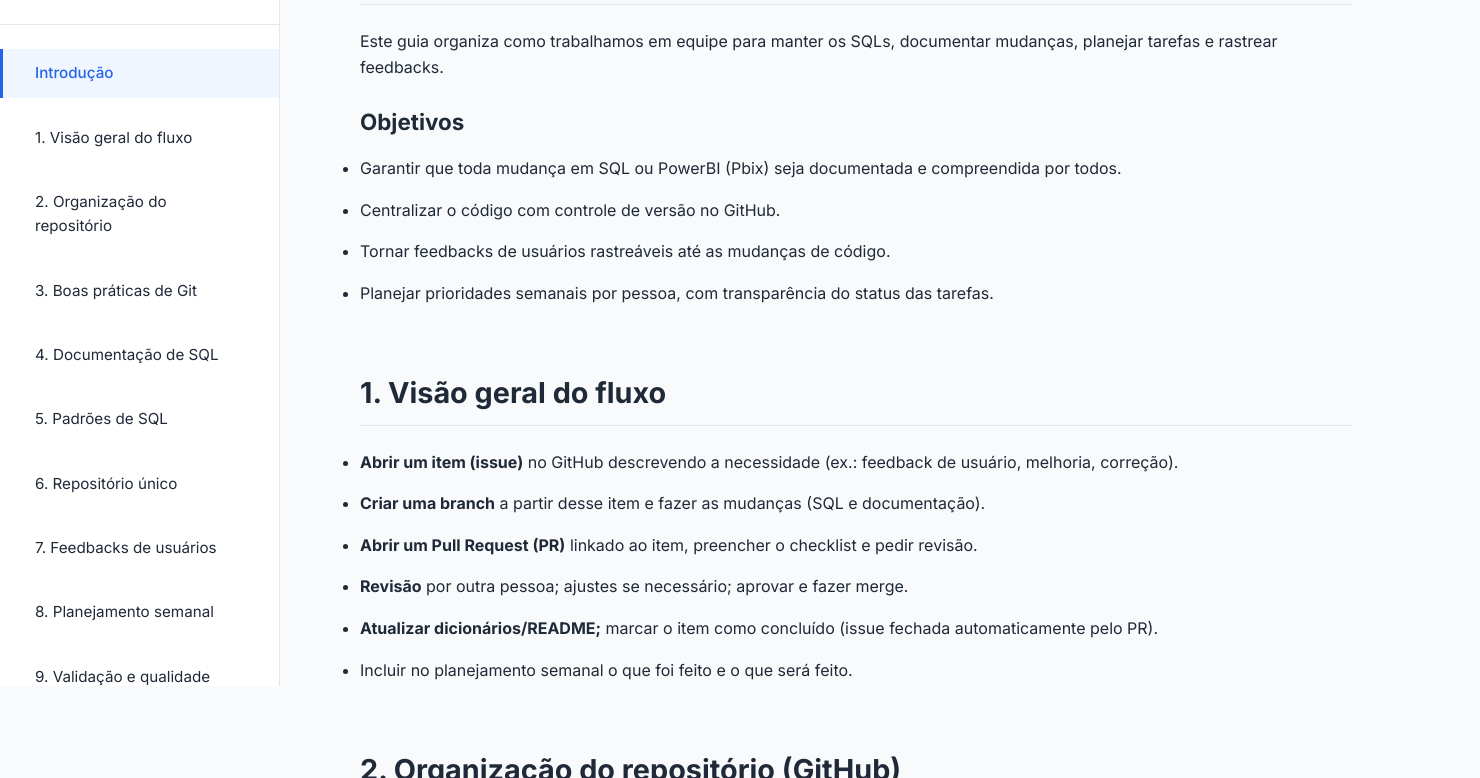
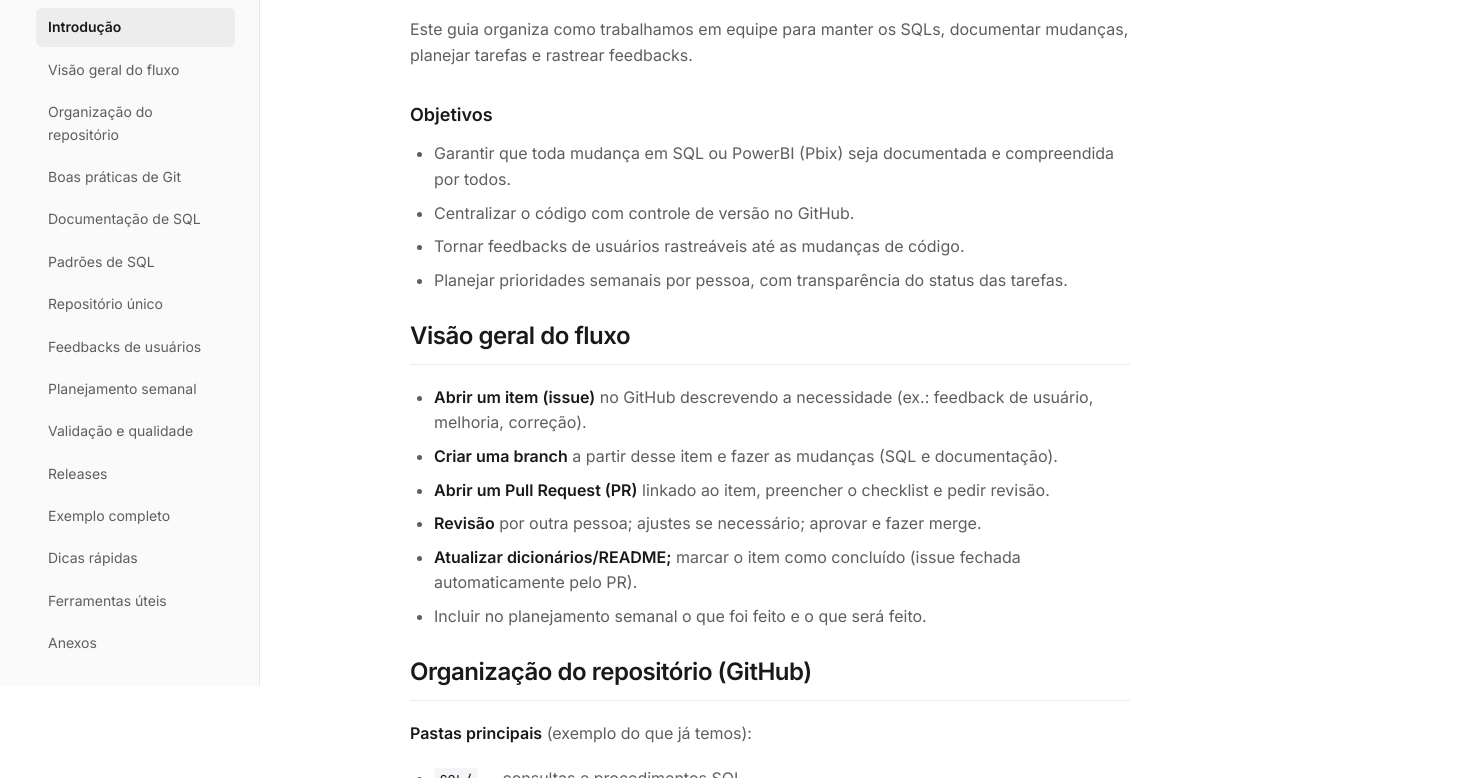
Before and after one commit to leolimalab/Monitor-Gestante---teste-site-github, a plain HTML site: page docs/index.html in a window 1280 px wide. Shown: the part 114-892 px from the top of the page, 1480 px wide, since content can reach past the window. Drawn offline with Linux system fonts and the light colour scheme.

Commit message:
feat: Redesign documentation with a Claude-inspired theme, updating styles, fonts, and layout, and adding code block and highlight box components.

```diff
--- a/docs/css/style.css
+++ b/docs/css/style.css
@@ -1,21 +1,37 @@
-/* CSS Variables for Clean/Premium Theme */
+/* Claude Docs Style Theme */
+@import url('https://fonts.googleapis.com/css2?family=Inter:wght@400;500;600&family=JetBrains+Mono:wght@400;500&display=swap');
+
 :root {
-    --primary-color: #2563ea; /* Modern Blue */
-    --secondary-color: #1e40af;
-    --text-color: #1f2937; /* Dark Gray */
-    --text-light: #6b7280; /* Gray */
-    --bg-color: #f9fafb; /* Off-white */
-    --sidebar-bg: #ffffff;
-    --border-color: #e5e7eb;
-    --highlight-bg: #eff6ff;
-    --font-family: 'Inter', -apple-system, BlinkMacSystemFont, "Segoe UI", Roboto, sans-serif;
-    --sidebar-width: 280px;
-    --spacing-unit: 1rem;
-    --radius: 8px;
-    --shadow: 0 1px 3px 0 rgba(0, 0, 0, 0.1), 0 1px 2px 0 rgba(0, 0, 0, 0.06);
+    /* Colors inspired by platform.claude.com/docs */
+
+    /* Backgrounds */
+    --bg-body: #ffffff;
+    --bg-sidebar: #fafafa;
+    --bg-code: #f5f5f7;
+    --bg-note: #fefcf6;
+    /* Very subtle warm tint */
+
+    /* Text */
+    --text-primary: #191919;
+    --text-secondary: #5e5e5e;
+    --text-tertiary: #8b8b8b;
+    --link-color: #5e5e5e;
+    --link-hover: #191919;
+    --accent: #d97757;
+    /* Terracotta-ish accent */
+
+    /* Borders */
+    --border-subtle: #eaeaea;
+    --border-strong: #d1d1d1;
+
+    /* Spacing & Layout */
+    --sidebar-width: 260px;
+    --content-max-width: 720px;
+    --font-sans: 'Inter', -apple-system, BlinkMacSystemFont, "Segoe UI", Roboto, sans-serif;
+    --font-mono: 'JetBrains Mono', monospace;
 }
 
-/* Base Reset */
+/* Reset */
 * {
     margin: 0;
     padding: 0;
@@ -23,11 +39,12 @@
 }
 
 body {
-    font-family: var(--font-family);
-    color: var(--text-color);
-    background-color: var(--bg-color);
+    font-family: var(--font-sans);
+    background-color: var(--bg-body);
+    color: var(--text-primary);
     line-height: 1.6;
     -webkit-font-smoothing: antialiased;
+    font-size: 16px;
 }
 
 /* Layout */
@@ -36,132 +53,200 @@ body {
     min-height: 100vh;
 }
 
-/* Mobile Menu Button */
-.mobile-menu-btn {
-    display: none; /* Hidden on desktop */
-    position: fixed;
-    top: 1rem;
-    right: 1rem;
-    z-index: 100;
-    background: white;
-    border: 1px solid var(--border-color);
-    padding: 0.5rem;
-    border-radius: var(--radius);
-    cursor: pointer;
-    box-shadow: var(--shadow);
-}
-
 /* Sidebar */
 .sidebar {
     width: var(--sidebar-width);
-    background-color: var(--sidebar-bg);
-    border-right: 1px solid var(--border-color);
+    background-color: var(--bg-sidebar);
+    border-right: 1px solid var(--border-subtle);
+    position: fixed;
     height: 100vh;
-    position: sticky;
-    top: 0;
     overflow-y: auto;
-    padding: 2rem 0;
-    flex-shrink: 0;
+    padding: 2rem 1.5rem;
+    z-index: 50;
 }
 
 .brand {
-    padding: 0 2rem 2rem;
-    border-bottom: 1px solid var(--border-color);
-    margin-bottom: 1.5rem;
+    margin-bottom: 2.5rem;
 }
 
 .brand h1 {
-    font-size: 1.25rem;
-    font-weight: 700;
-    color: var(--primary-color);
-    margin-bottom: 0.25rem;
+    font-size: 1rem;
+    font-weight: 600;
+    color: var(--text-primary);
+    letter-spacing: -0.01em;
 }
 
 .brand p {
-    font-size: 0.875rem;
-    color: var(--text-light);
+    font-size: 0.8125rem;
+    color: var(--text-tertiary);
+    margin-top: 0.25rem;
 }
 
 .sidebar nav ul {
     list-style: none;
 }
 
-.sidebar nav li a {
-    display: block;
-    padding: 0.75rem 2rem;
-    color: var(--text-color);
-    text-decoration: none;
-    font-size: 0.95rem;
-    transition: all 0.2s ease;
-    border-left: 3px solid transparent;
+.sidebar nav li {
+    margin-bottom: 0.25rem;
 }
 
-.sidebar nav li a:hover {
-    background-color: var(--bg-color);
-    color: var(--primary-color);
+.sidebar nav a {
+    display: block;
+    padding: 0.5rem 0.75rem;
+    color: var(--text-secondary);
+    text-decoration: none;
+    font-size: 0.875rem;
+    border-radius: 6px;
+    transition: all 0.15s ease;
+    margin-left: -0.75rem;
+    /* Optical alignment */
 }
 
-.sidebar nav li a.active {
-    background-color: var(--highlight-bg);
-    color: var(--primary-color);
-    border-left-color: var(--primary-color);
-    font-weight: 500;
+.sidebar nav a:hover {
+    color: var(--link-hover);
+    background-color: #f0f0f0;
+}
+
+.sidebar nav a.active {
+    color: var(--text-primary);
+    font-weight: 600;
+    background-color: #ededed;
 }
 
 /* Main Content */
 .content {
     flex: 1;
-    padding: 4rem 10% 4rem 5rem;
-    max-width: 1200px;
+    margin-left: var(--sidebar-width);
+    padding: 4rem 3rem;
 }
 
+.content-wrapper {
+    max-width: var(--content-max-width);
+    margin: 0 auto;
+    /* Centered in the remaining space */
+}
+
+/* Typography */
+h2 {
+    font-size: 1.5rem;
+    font-weight: 600;
+    color: var(--text-primary);
+    margin: 3.5rem 0 1.25rem;
+    letter-spacing: -0.02em;
+    padding-bottom: 0.5rem;
+    border-bottom: 1px solid var(--border-subtle);
+}
+
+h2:first-of-type {
+    margin-top: 0;
+}
+
+h3 {
+    font-size: 1.125rem;
+    font-weight: 600;
+    margin: 2rem 0 0.75rem;
+    color: var(--text-primary);
+}
+
+p {
+    margin-bottom: 1.25rem;
+    color: var(--text-secondary);
+    font-size: 1rem;
+}
+
+li {
+    color: var(--text-secondary);
+    margin-bottom: 0.5rem;
+}
+
+ul,
+ol {
+    padding-left: 1.5rem;
+    margin-bottom: 1.5rem;
+}
+
+strong {
+    color: var(--text-primary);
+    font-weight: 600;
+}
+
+/* Code */
+code {
+    font-family: var(--font-mono);
+    font-size: 0.85em;
+    background-color: var(--bg-code);
+    padding: 0.2em 0.4em;
+    border-radius: 4px;
+    color: var(--text-primary);
+}
+
+pre {
+    background-color: var(--bg-code);
+    padding: 1.25rem;
+    border-radius: 8px;
+    overflow-x: auto;
+    margin: 1.5rem 0;
+    border: 1px solid var(--border-subtle);
+}
+
+pre code {
+    background: transparent;
+    padding: 0;
+    color: var(--text-primary);
+}
+
+/* Highlight Box (Notes/Callouts) */
+.highlight-box {
+    background-color: var(--bg-note);
+    border: 1px solid #e8e4d9;
+    border-radius: 8px;
+    padding: 1.25rem;
+    margin: 1.5rem 0;
+}
+
+.highlight-box p {
+    color: #4a4a48;
+    margin-bottom: 0.5rem;
+}
+
+.highlight-box p:last-child {
+    margin-bottom: 0;
+}
+
+/* Mobile Menu */
+.mobile-menu-btn {
+    display: none;
+    position: fixed;
+    top: 1rem;
+    right: 1rem;
+    z-index: 100;
+    background: white;
+    border: 1px solid var(--border-subtle);
+    padding: 0.5rem;
+    border-radius: 6px;
+    cursor: pointer;
+}
+
+/* Footer */
+footer {
+    margin-top: 5rem;
+    padding-top: 2rem;
+    border-top: 1px solid var(--border-subtle);
+    text-align: center;
+    color: var(--text-tertiary);
+    font-size: 0.8125rem;
+}
+
+/* Scroll Offset for Header anchors */
 section {
-    margin-bottom: 4rem;
     scroll-margin-top: 2rem;
 }
 
-h2 {
-    font-size: 1.8rem;
-    font-weight: 700;
-    margin-bottom: 1.5rem;
-    color: var(--text-color);
-    padding-bottom: 0.5rem;
-    border-bottom: 1px solid var(--border-color);
-}
-
-h3 {
-    font-size: 1.4rem;
-    margin: 1.5rem 0 1rem;
-    color: var(--text-color);
-}
-
-p, li {
-    margin-bottom: 1rem;
-    color: var(--text-color);
-}
-
-.content-placeholder {
-    background-color: white;
-    border: 1px dashed var(--border-color);
-    padding: 2rem;
-    border-radius: var(--radius);
-    color: var(--text-light);
-    text-align: center;
-}
-
-footer {
-    margin-top: 4rem;
-    padding-top: 2rem;
-    border-top: 1px solid var(--border-color);
-    text-align: center;
-    color: var(--text-light);
-    font-size: 0.875rem;
-}
-
-/* Responsive Design */
-@media (max-width: 1024px) {
-    .content {
-        padding: 4rem 2rem;
+/* Responsive */
+@media (max-width: 900px) {
+    .content-wrapper {
+        margin: 0;
+        max-width: 100%;
     }
 }
 
@@ -171,19 +256,18 @@ footer {
     }
 
     .sidebar {
-        position: fixed;
-        left: -100%;
-        top: 0;
-        z-index: 50;
-        transition: left 0.3s ease;
-        box-shadow: 2px 0 10px rgba(0,0,0,0.1);
+        transform: translateX(-100%);
+        transition: transform 0.3s ease;
+        box-shadow: 4px 0 12px rgba(0, 0, 0, 0.05);
     }
 
     .sidebar.open {
-        left: 0;
+        transform: translateX(0);
     }
 
     .content {
-        padding: 5rem 1.5rem 2rem;
+        margin-left: 0;
+        padding: 4rem 1.5rem;
+        /* More extensive padding on top for menu btn */
     }
 }
--- a/docs/index.html
+++ b/docs/index.html
@@ -4,13 +4,15 @@
 <head>
     <meta charset="UTF-8">
     <meta name="viewport" content="width=device-width, initial-scale=1.0">
-    <title>Monitor Gestante - Guia de Gerenciamento do Projeto</title>
+    <title>Monitor Gestante - Guia do Projeto</title>
     <!-- Fonts -->
     <link rel="preconnect" href="https://fonts.googleapis.com">
     <link rel="preconnect" href="https://fonts.gstatic.com" crossorigin>
-    <link href="https://fonts.googleapis.com/css2?family=Inter:wght@300;400;500;600;700&display=swap" rel="stylesheet">
-    <!-- CSS -->
-    <link rel="stylesheet" href="css/style.css">
+    <link
+        href="https://fonts.googleapis.com/css2?family=Inter:wght@400;500;600&family=JetBrains+Mono:wght@400;500&display=swap"
+        rel="stylesheet">
+    <!-- CSS - Cache buster v3 -->
+    <link rel="stylesheet" href="css/style.css?v=3">
 </head>
 
 <body>
@@ -30,31 +32,32 @@
         <aside class="sidebar">
             <div class="brand">
                 <h1>Monitor Gestante</h1>
-                <p>Guia do Projeto</p>
+                <p>Documentation</p>
             </div>
             <nav>
                 <ul>
                     <li><a href="#intro" class="active">Introdução</a></li>
-                    <li><a href="#visao-geral">1. Visão geral do fluxo</a></li>
-                    <li><a href="#organizacao-repo">2. Organização do repositório</a></li>
-                    <li><a href="#boas-praticas-git">3. Boas práticas de Git</a></li>
-                    <li><a href="#docs-sql">4. Documentação de SQL</a></li>
-                    <li><a href="#padroes-sql">5. Padrões de SQL</a></li>
-                    <li><a href="#repo-unico">6. Repositório único</a></li>
-                    <li><a href="#feedbacks">7. Feedbacks de usuários</a></li>
-                    <li><a href="#planejamento">8. Planejamento semanal</a></li>
-                    <li><a href="#validacao">9. Validação e qualidade</a></li>
-                    <li><a href="#releases">10. Releases</a></li>
-                    <li><a href="#exemplo-completo">11. Exemplo completo</a></li>
-                    <li><a href="#dicas-rapidas">12. Dicas rápidas</a></li>
-                    <li><a href="#ferramentas">13. Ferramentas úteis</a></li>
-                    <li><a href="#anexos">14. Anexos</a></li>
+                    <li><a href="#visao-geral">Visão geral do fluxo</a></li>
+                    <li><a href="#organizacao-repo">Organização do repositório</a></li>
+                    <li><a href="#boas-praticas-git">Boas práticas de Git</a></li>
+                    <li><a href="#docs-sql">Documentação de SQL</a></li>
+                    <li><a href="#padroes-sql">Padrões de SQL</a></li>
+                    <li><a href="#repo-unico">Repositório único</a></li>
+                    <li><a href="#feedbacks">Feedbacks de usuários</a></li>
+                    <li><a href="#planejamento">Planejamento semanal</a></li>
+                    <li><a href="#validacao">Validação e qualidade</a></li>
+                    <li><a href="#releases">Releases</a></li>
+                    <li><a href="#exemplo-completo">Exemplo completo</a></li>
+                    <li><a href="#dicas-rapidas">Dicas rápidas</a></li>
+                    <li><a href="#ferramentas">Ferramentas úteis</a></li>
+                    <li><a href="#anexos">Anexos</a></li>
                 </ul>
             </nav>
         </aside>
 
         <!-- Main Content -->
         <main class="content">
+            <div class="content-wrapper">
 
                 <section id="intro">
                     <h2>Guia de Gerenciamento do Projeto — Monitor Gestante</h2>
@@ -62,8 +65,8 @@
                         tarefas e rastrear feedbacks.</p>
                     <h3>Objetivos</h3>
                     <ul>
-                    <li>Garantir que toda mudança em SQL ou PowerBI (Pbix) seja documentada e compreendida por todos.
-                    </li>
+                        <li>Garantir que toda mudança em SQL ou PowerBI (Pbix) seja documentada e compreendida por
+                            todos.</li>
                         <li>Centralizar o código com controle de versão no GitHub.</li>
                         <li>Tornar feedbacks de usuários rastreáveis até as mudanças de código.</li>
                         <li>Planejar prioridades semanais por pessoa, com transparência do status das tarefas.</li>
@@ -71,15 +74,16 @@
                 </section>
 
                 <section id="visao-geral">
-                <h2>1. Visão geral do fluxo</h2>
+                    <h2>Visão geral do fluxo</h2>
                     <ul>
                         <li><strong>Abrir um item (issue)</strong> no GitHub descrevendo a necessidade (ex.: feedback de
                             usuário, melhoria, correção).</li>
-                    <li><strong>Criar uma branch</strong> a partir desse item e fazer as mudanças (SQL e documentação).
-                    </li>
+                        <li><strong>Criar uma branch</strong> a partir desse item e fazer as mudanças (SQL e
+                            documentação).</li>
                         <li><strong>Abrir um Pull Request (PR)</strong> linkado ao item, preencher o checklist e pedir
                             revisão.</li>
-                    <li><strong>Revisão</strong> por outra pessoa; ajustes se necessário; aprovar e fazer merge.</li>
+                        <li><strong>Revisão</strong> por outra pessoa; ajustes se necessário; aprovar e fazer merge.
+                        </li>
                         <li><strong>Atualizar dicionários/README;</strong> marcar o item como concluído (issue fechada
                             automaticamente pelo PR).</li>
                         <li>Incluir no planejamento semanal o que foi feito e o que será feito.</li>
@@ -87,7 +91,7 @@
                 </section>
 
                 <section id="organizacao-repo">
-                <h2>2. Organização do repositório (GitHub)</h2>
+                    <h2>Organização do repositório (GitHub)</h2>
                     <p><strong>Pastas principais</strong> (exemplo do que já temos):</p>
                     <ul>
                         <li><code>SQL/</code> — consultas e procedimentos SQL.</li>
@@ -100,7 +104,7 @@
                 </section>
 
                 <section id="boas-praticas-git">
-                <h2>3. Boas práticas de versionamento (Git)</h2>
+                    <h2>Boas práticas de versionamento (Git)</h2>
                     <h3>Branches</h3>
                     <p>Crie uma branch por entrega usando a convenção:</p>
                     <ul>
@@ -121,11 +125,12 @@
                 </section>
 
                 <section id="docs-sql">
-                <h2>4. Documentação obrigatória para mudanças em SQL</h2>
+                    <h2>Documentação obrigatória para mudanças em SQL</h2>
                     <p>Sempre que alterar SQL:</p>
                     <ol>
                         <li><strong>Atualize o dicionário de lógica:</strong> <code>dicionario_logica_master.md</code>
-                        (visão geral) e, quando aplicável, <code>dicionario_logica.md</code> (arquivo específico).</li>
+                            (visão geral) e, quando aplicável, <code>dicionario_logica.md</code> (arquivo específico).
+                        </li>
                         <li><strong>Descreva em linguagem simples:</strong>
                             <ul>
                                 <li>O que mudou (critérios, CTEs, colunas novas/removidas)</li>
@@ -151,14 +156,14 @@
                 </section>
 
                 <section id="padroes-sql">
-                <h2>5. Padrões simples de código SQL (para não-programadores)</h2>
+                    <h2>Padrões simples de código SQL (para não-programadores)</h2>
                     <ul>
                         <li>Letras maiúsculas para palavras-chave: <code>SELECT</code>, <code>FROM</code>,
                             <code>WHERE</code>.</li>
                         <li>Nome de colunas e CTEs em <code>snake_case</code> (minusculo_com_underscore).</li>
                         <li>Evite <code>SELECT *</code> em entregas finais (liste as colunas).</li>
-                    <li>Use CTEs (<code>WITH nome_cte AS (...)</code>) para etapas lógicas (facilita leitura e revisão).
-                    </li>
+                        <li>Use CTEs (<code>WITH nome_cte AS (...)</code>) para etapas lógicas (facilita leitura e
+                            revisão).</li>
                         <li>Comente blocos importantes com frases curtas explicando a regra de negócio.</li>
                         <li>Indente de forma consistente (não misture tabs e espaços).</li>
                         <li>Teste incrementando: rode partes menores e cheque resultados parciais.</li>
@@ -174,7 +179,7 @@ obesidade_gestante AS (
                 </section>
 
                 <section id="repo-unico">
-                <h2>6. Repositório único (GitHub) e rastreabilidade</h2>
+                    <h2>Repositório único (GitHub) e rastreabilidade</h2>
                     <ul>
                         <li>Use um repositório GitHub para todo o código e documentação.</li>
                         <li>Ative “Issues” e “Projects” (Kanban) no repositório.</li>
@@ -182,13 +187,13 @@ obesidade_gestante AS (
                             <code>melhoria</code>, <code>documentacao</code>, <code>prioridade-alta</code>.</li>
                         <li>Vincule PRs às issues (escreva “Closes #ID” no PR).</li>
                         <li>Use milestones (entregas por mês/gestão) quando fizer sentido.</li>
-                    <li>Considere configurar CODEOWNERS para revisão obrigatória de certos arquivos (ex.: SQL críticos).
-                    </li>
+                        <li>Considere configurar CODEOWNERS para revisão obrigatória de certos arquivos (ex.: SQL
+                            críticos).</li>
                     </ul>
                 </section>
 
                 <section id="feedbacks">
-                <h2>7. Feedbacks de usuários (rastreamento)</h2>
+                    <h2>Feedbacks de usuários (rastreamento)</h2>
                     <p>Crie um template de issue “Feedback de usuário”. Exemplo:</p>
                     <div class="highlight-box">
                         <p><strong>Título:</strong> [Feedback] Nome do módulo/relatório – resumo</p>
@@ -200,18 +205,19 @@ obesidade_gestante AS (
                             <strong>Responsável:</strong> (se houver)
                         </p>
                     </div>
-                <p>Cada feedback vira uma issue. Priorize com labels e inclua no quadro do projeto. Quando a mudança for
-                    implementada, feche o feedback via PR (Closes #ID) e descreva o que foi feito.</p>
+                    <p>Cada feedback vira uma issue. Priorize com labels e inclua no quadro do projeto. Quando a mudança
+                        for implementada, feche o feedback via PR (Closes #ID) e descreva o que foi feito.</p>
                 </section>
 
                 <section id="planejamento">
-                <h2>8. Planejamento semanal (prioridades por colaborador)</h2>
+                    <h2>Planejamento semanal (prioridades por colaborador)</h2>
                     <ul>
-                    <li><strong>Crie um “Projeto”</strong> (GitHub Projects) com colunas: <em>A Fazer, Em Progresso, Em
-                            Revisão, Pronto</em>.</li>
+                        <li><strong>Crie um “Projeto”</strong> (GitHub Projects) com colunas: <em>A Fazer, Em Progresso,
+                                Em Revisão, Pronto</em>.</li>
                         <li><strong>Reunião curta (30 min) no início da semana:</strong>
                             <ul>
-                            <li>Cada pessoa escolhe 1–3 itens como prioridade da semana (WIP pequeno para foco).</li>
+                                <li>Cada pessoa escolhe 1–3 itens como prioridade da semana (WIP pequeno para foco).
+                                </li>
                                 <li>Itens grandes viram subtarefas (issues menores) com estimativa simples (P/M/G).</li>
                                 <li>Registre decisões no topo do board ou em um arquivo
                                     <code>planejamento/semana-AAAA-MM-DD.md</code>.</li>
@@ -231,25 +237,25 @@ Riscos/Bloqueios: falta de acesso ao dataset X</code></pre>
                 </section>
 
                 <section id="validacao">
-                <h2>9. Validação e qualidade</h2>
+                    <h2>Validação e qualidade</h2>
                     <h3>Antes do PR:</h3>
                     <ul>
                         <li><strong>Rode a consulta em ambiente de desenvolvimento</strong> (ex.: sandbox) e garanta que
                             executa sem erro.</li>
-                    <li><strong>Faça uma verificação rápida:</strong> contagem de linhas, checar colunas novas, amostrar
-                        5–10 linhas relevantes.</li>
-                    <li>Quando a mudança altera um indicador: compare números antes/depois e descreva o resultado no PR
-                        (“Validação”).</li>
+                        <li><strong>Faça uma verificação rápida:</strong> contagem de linhas, checar colunas novas,
+                            amostrar 5–10 linhas relevantes.</li>
+                        <li>Quando a mudança altera um indicador: compare números antes/depois e descreva o resultado no
+                            PR (“Validação”).</li>
                     </ul>
                     <h3>Após merge:</h3>
                     <p>Se aplicável, execute a rotina de atualização ou agendamento.</p>
                 </section>
 
                 <section id="releases">
-                <h2>10. Releases (entregas)</h2>
+                    <h2>Releases (entregas)</h2>
                     <p><strong>Ciclo recomendado:</strong> semanal.</p>
-                <p>Na sexta-feira, gere uma tag de versão (ex.: <code>v2025-08-15</code>) e um “Release” no GitHub com
-                    notas:</p>
+                    <p>Na sexta-feira, gere uma tag de versão (ex.: <code>v2025-08-15</code>) e um “Release” no GitHub
+                        com notas:</p>
                     <ul>
                         <li>Principais mudanças (link para PRs)</li>
                         <li>Impactos para usuários</li>
@@ -258,7 +264,7 @@ Riscos/Bloqueios: falta de acesso ao dataset X</code></pre>
                 </section>
 
                 <section id="exemplo-completo">
-                <h2>11. Exemplo completo (passo a passo)</h2>
+                    <h2>Exemplo completo (passo a passo)</h2>
                     <p><strong>Cenário:</strong> “Incluir histórico de pré-eclâmpsia (pre_natal) na regra AAS”.</p>
                     <ol>
                         <li><strong>Abrir issue</strong> (template de feedback ou melhoria) e marcar labels
@@ -275,7 +281,7 @@ Riscos/Bloqueios: falta de acesso ao dataset X</code></pre>
                 </section>
 
                 <section id="dicas-rapidas">
-                <h2>12. Dicas rápidas para quem não programa</h2>
+                    <h2>Dicas rápidas para quem não programa</h2>
                     <ul>
                         <li>Trabalhe sempre em uma branch (evita conflitos).</li>
                         <li>Escreva “o que” e “por que” no PR. Evite termos técnicos sem explicação.</li>
@@ -285,7 +291,7 @@ Riscos/Bloqueios: falta de acesso ao dataset X</code></pre>
                 </section>
 
                 <section id="ferramentas">
-                <h2>13. Ferramentas úteis (opcionais)</h2>
+                    <h2>Ferramentas úteis (opcionais)</h2>
                     <ul>
                         <li>GitHub Projects (Kanban) para planejamento.</li>
                         <li>Templates de Issue/PR (pasta <code>.github/ISSUE_TEMPLATE</code> e
@@ -296,7 +302,7 @@ Riscos/Bloqueios: falta de acesso ao dataset X</code></pre>
                 </section>
 
                 <section id="anexos">
-                <h2>14. Anexo: modelos prontos</h2>
+                    <h2>Anexos</h2>
                     <h3>Modelo de Commit</h3>
                     <pre><code>feat(sql): ajustar regra AAS com marcadores pre_natal
 
@@ -334,7 +340,7 @@ Sugestão: Considerar prontuário pre_natal.</code></pre>
                 <footer>
                     <p>&copy; 2025 Monitor Gestante. Documentação Interna.</p>
                 </footer>
-
+            </div>
         </main>
     </div>
 
```
Lines whose indentation alone changed are shown as unchanged.
